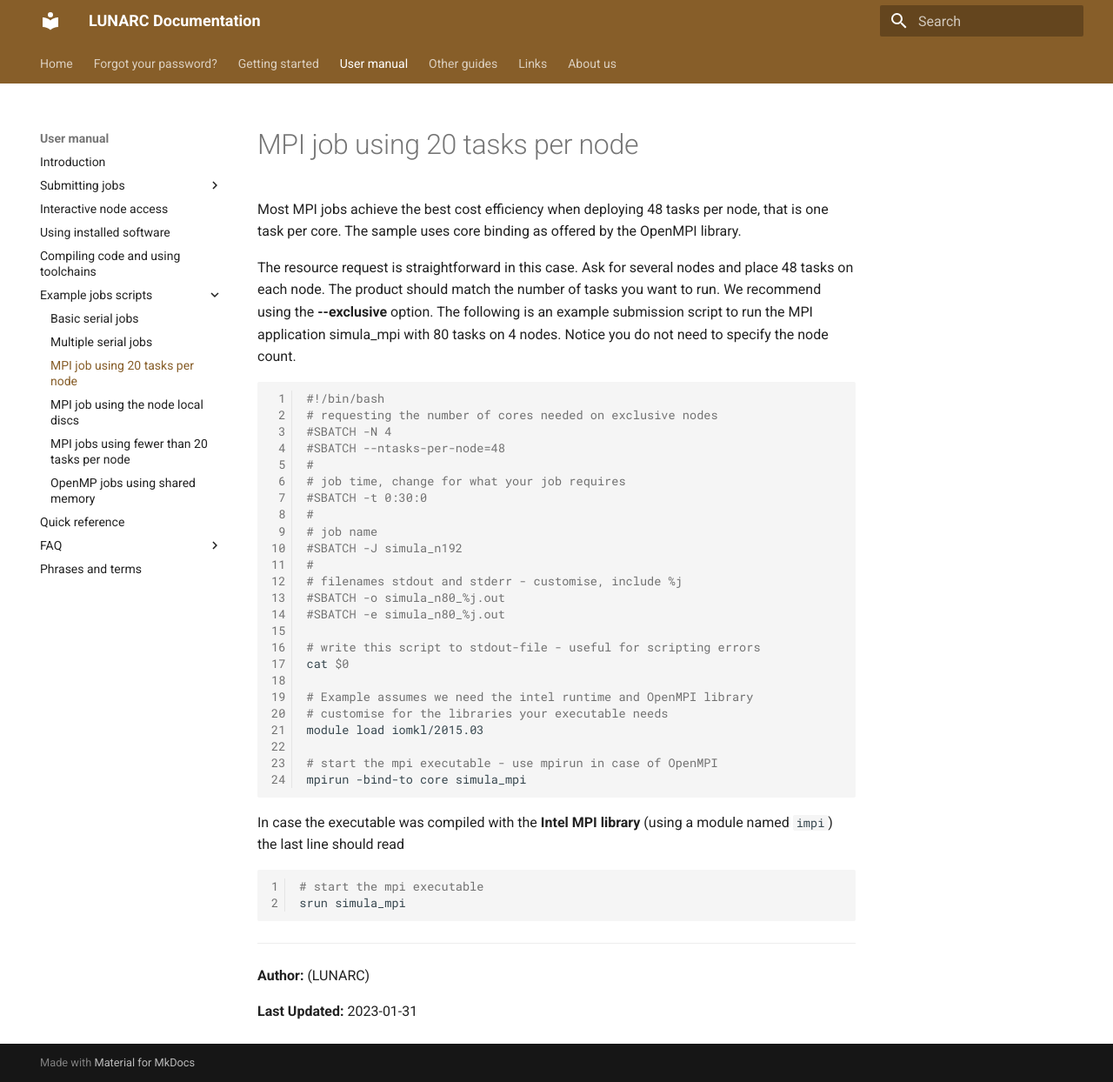
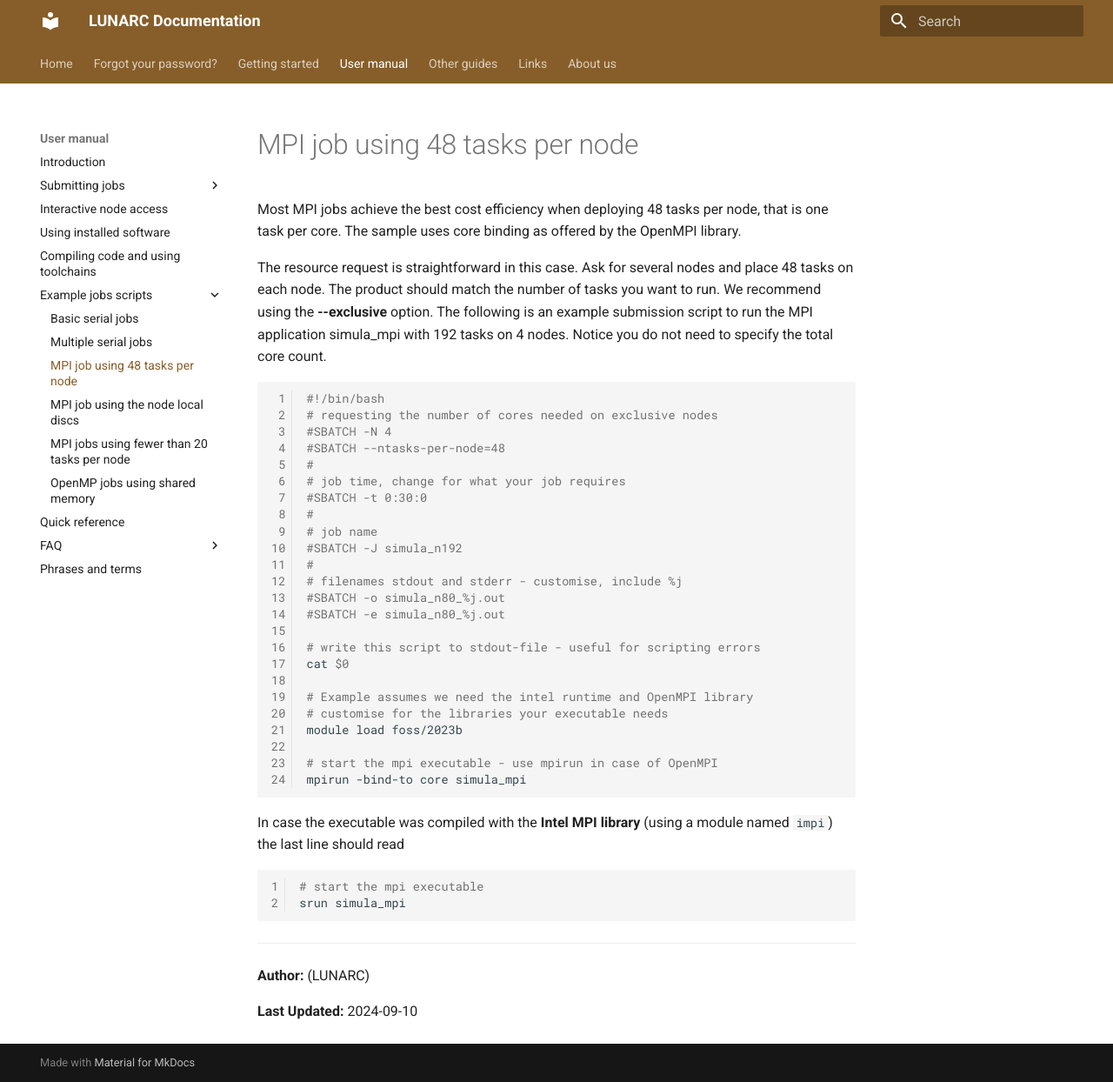
Before and after one commit to lunarc/lunarc_docs, an MkDocs documentation site: the page built from docs/manual/example_job_scripts/manual_example_mpi_48_tasks.md, in a window 1280 px wide and 1244 px high. Shown: the whole window at 87% size. Built offline with MkDocs 1.6.1 and Material for MkDocs 9.7.7, drawn with Linux system fonts in a browser that asks for light colours; comment, search, counter and statistics services are not loaded.

Commit message:
Update to the VASP section in the FAQ and to MPI sample scripts

````diff
--- a/docs/manual/example_job_scripts/manual_example_mpi_20_tasks.md
+++ b/docs/manual/example_job_scripts/manual_example_mpi_48_tasks.md
@@ -1,6 +1,6 @@
 Most MPI jobs achieve the best cost efficiency when deploying 48 tasks per node, that is one task per core.  The sample uses core binding as offered by the OpenMPI library.
 
-The resource request is straightforward in this case. Ask for several nodes and place 48 tasks on each node.  The product should match the number of tasks you want to run. We recommend using the **--exclusive** option.  The following is an example submission script to run the MPI application simula_mpi with 80 tasks on 4 nodes. Notice you do not need to specify the node count.
+The resource request is straightforward in this case. Ask for several nodes and place 48 tasks on each node.  The product should match the number of tasks you want to run. We recommend using the **--exclusive** option.  The following is an example submission script to run the MPI application simula_mpi with 192 tasks on 4 nodes. Notice you do not need to specify the total core count.
 
 ```bash
 #!/bin/bash
@@ -23,7 +23,7 @@ cat $0
 
 # Example assumes we need the intel runtime and OpenMPI library
 # customise for the libraries your executable needs
-module load iomkl/2015.03
+module load foss/2023b
 
 # start the mpi executable - use mpirun in case of OpenMPI
 mpirun -bind-to core simula_mpi
@@ -42,4 +42,4 @@ srun simula_mpi
 (LUNARC)
 
 **Last Updated:**
-2023-01-31
+2024-09-10
--- a/mkdocs.yml
+++ b/mkdocs.yml
@@ -28,9 +28,9 @@ nav:
   - Example jobs scripts:
     - Basic serial jobs: manual/example_job_scripts/manual_example_basic_serial.md
     - Multiple serial jobs: manual/example_job_scripts/manual_example_multiple_serial_jobs.md
-    - MPI job using 20 tasks per node: manual/example_job_scripts/manual_example_mpi_20_tasks.md
+    - MPI job using 48 tasks per node: manual/example_job_scripts/manual_example_mpi_48_tasks.md
     - MPI job using the node local discs: manual/example_job_scripts/manual_example_mpi_local_discs.md
-    - MPI jobs using fewer than 20 tasks per node: manual/example_job_scripts/manual_example_mpi_fewer_than_20.md
+    - MPI jobs using fewer than 20 tasks per node: manual/example_job_scripts/manual_example_mpi_fewer_than_48.md
     - OpenMP jobs using shared memory: manual/example_job_scripts/manual_example_openmp_shared_memory.md
   - Quick reference: manual/manual_quick_reference.md
   - FAQ:
````
Also changed, not shown: docs/manual/example_job_scripts/manual_example_mpi_fewer_than_48.md (renamed from docs/manual/example_job_scripts/manual_example_mpi_fewer_than_20.md, +3 -3 lines), docs/manual/faq/manual_faq_software.md (+2 -2 lines), docs/manual/submitting_jobs/manual_mpi_jobs.md (+1 -1 lines).
